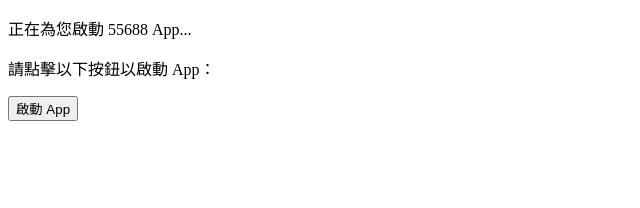
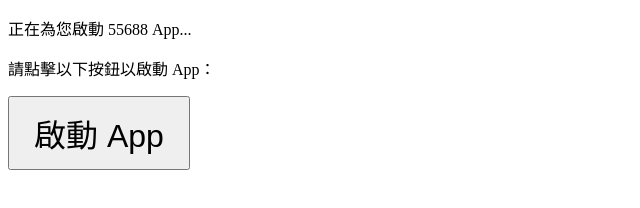
Before and after one commit to diehrose/deeplink-redirect, a plain HTML site: page appintent_test8.html in a window 1280 px wide. Shown: the whole page, without its empty margins (0-640 px from the left). Drawn offline with Linux system fonts and the light colour scheme.

Commit message:
Add files via upload

```diff
--- a/appintent_test8.html
+++ b/appintent_test8.html
@@ -53,6 +53,6 @@
 <body>
   <p>正在為您啟動 55688 App...</p>
   <p>請點擊以下按鈕以啟動 App：</p>
-  <button onclick="tryLaunchApp()">啟動 App</button>
+    <button onclick="tryLaunchApp()" style="padding: 12px 24px; font-size: 32px;">啟動 App</button>
 </body>
 </html>
```
